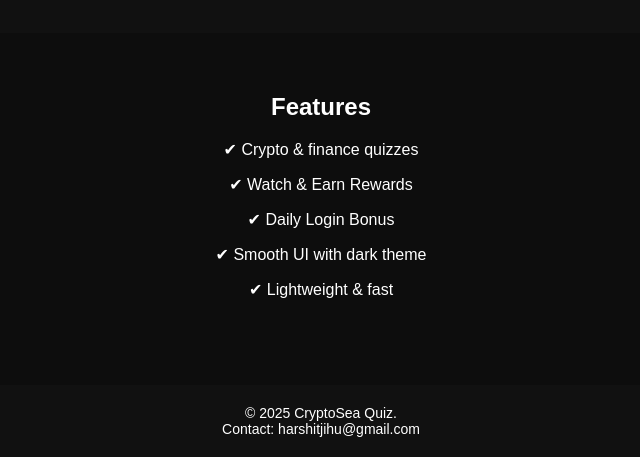
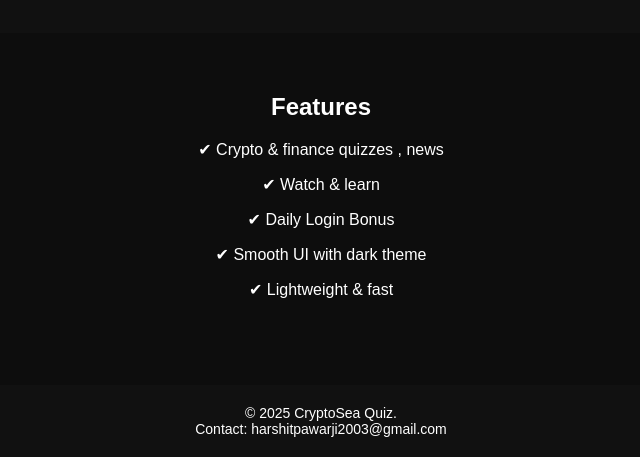
Before and after one commit to harshitjihu/harshitjihu.github.io, a plain HTML site: page index.html in a window 1280 px wide. Shown: the part 488-945 px from the top of the page, without its empty margins (319-959 px from the left). Drawn offline with Linux system fonts and the light colour scheme.

Commit message:
Update index.html

```diff
--- a/index.html
+++ b/index.html
@@ -76,8 +76,8 @@
 
 <div class="section">
     <h2>Features</h2>
-    <p>✔ Crypto & finance quizzes</p>
-    <p>✔ Watch & Earn Rewards</p>
+    <p>✔ Crypto & finance quizzes , news </p>
+    <p>✔ Watch & learn</p>
     <p>✔ Daily Login Bonus</p>
     <p>✔ Smooth UI with dark theme</p>
     <p>✔ Lightweight & fast</p>
@@ -85,7 +85,7 @@
 
 <footer>
     © 2025 CryptoSea Quiz.
-    <br>Contact: harshitjihu@gmail.com
+    <br>Contact: harshitpawarji2003@gmail.com
 </footer>
 
 </body>
```
